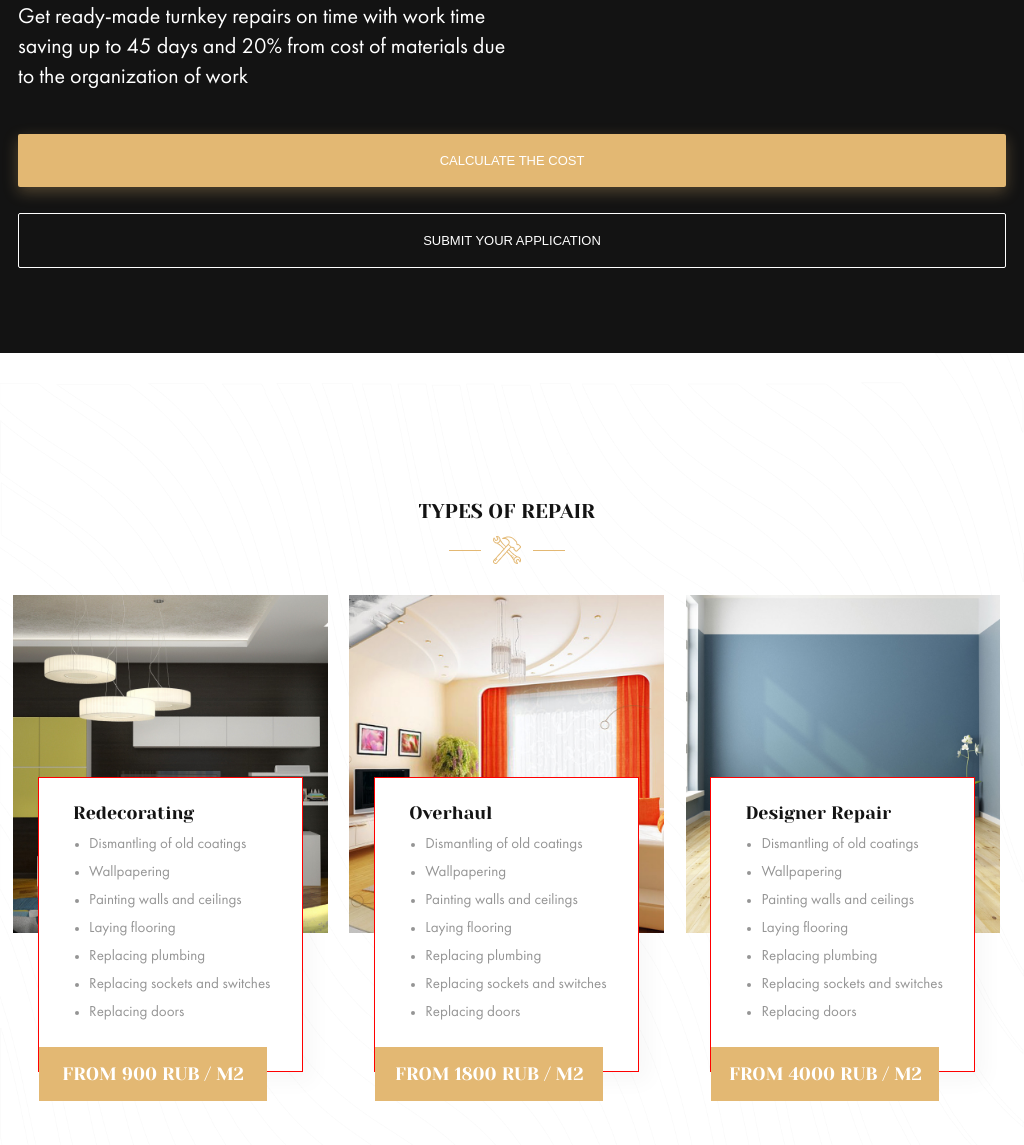
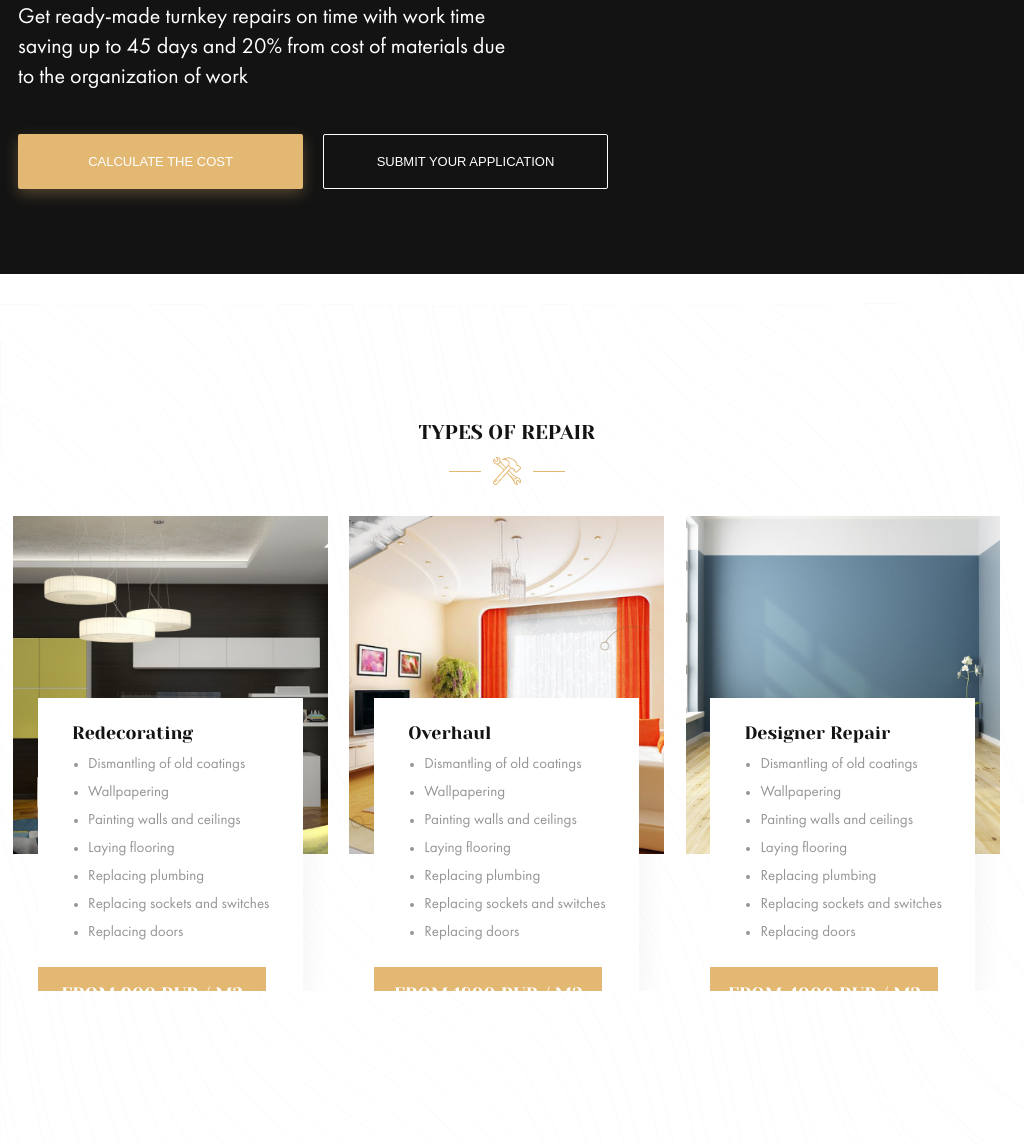
Before and after one commit to NekrasovaOlga/nekrasovaolga.github.io-repair, a plain HTML site: page index.html in a window 1024 px wide. Shown: the part 252-1397 px from the top of the page. Drawn offline with Linux system fonts and the light colour scheme.

Commit message:
Add files via upload

```diff
--- a/sass/_grid.sass
+++ b/sass/_grid.sass
@@ -6,6 +6,7 @@
     max-width: 1256px
     width: 100%
     margin: 0 auto
+    overflow: hidden
 a
     text-decoration: none
 
--- a/sass/block/_hero.sass
+++ b/sass/block/_hero.sass
@@ -116,12 +116,30 @@
         &_block
             width: 100%
             padding: 85px 18px
+
+
+@media screen and ( max-width: 1056px ) and (min-width: 555px)
+    .hero
+        &_block
+            &_btn
+                display: flex
+                width: 100%
+                height: 55px
+                padding: 0
+                align-items: flex-start
+                button
+                    height: 55px
+                    width: 100%
+                    max-width: 285px
+                    padding: 0
+@media screen and ( max-width: 554px ) and (min-width: 0px)
+    .hero
+        &_block
             &_btn
                 display: flex
                 flex-direction: column
-                width: 100%
-
+                width: 285px
                 &_calcul
                     margin-right: 0
                 &_submit
-                    margin-top: 26px
+                    margin-top: 15px
--- a/sass/block/_nav.sass
+++ b/sass/block/_nav.sass
@@ -55,6 +55,7 @@
     .nav
         margin: 0 18px
         height: 57px
+        font-size: 0.8em
         &_menu
             display: none
         &_call
@@ -62,3 +63,7 @@
                 margin-right: 0
             &_btn
                 display: none
+
+@media screen and ( max-width: 333px ) and (min-width: 0px)
+    .nav_call_tel
+        display: none
--- a/sass/block/_typerepair.sass
+++ b/sass/block/_typerepair.sass
@@ -60,7 +60,7 @@
                 color: $black
                 padding: 25px 34px 0 34px
             &_img
-                width: 392px
+                max-width: 392px
                 height: 421px
                 z-index: 1
                 position: absolute
@@ -102,7 +102,6 @@
                     img
                         width: 100%
                 &_list
-                   border: 1px solid red
                    margin-top: 55%
 @media screen and ( max-width: 979px ) and (min-width: 0px)
     .typerepair
```
Also changed, not shown: css/style.css, 1 other file.
